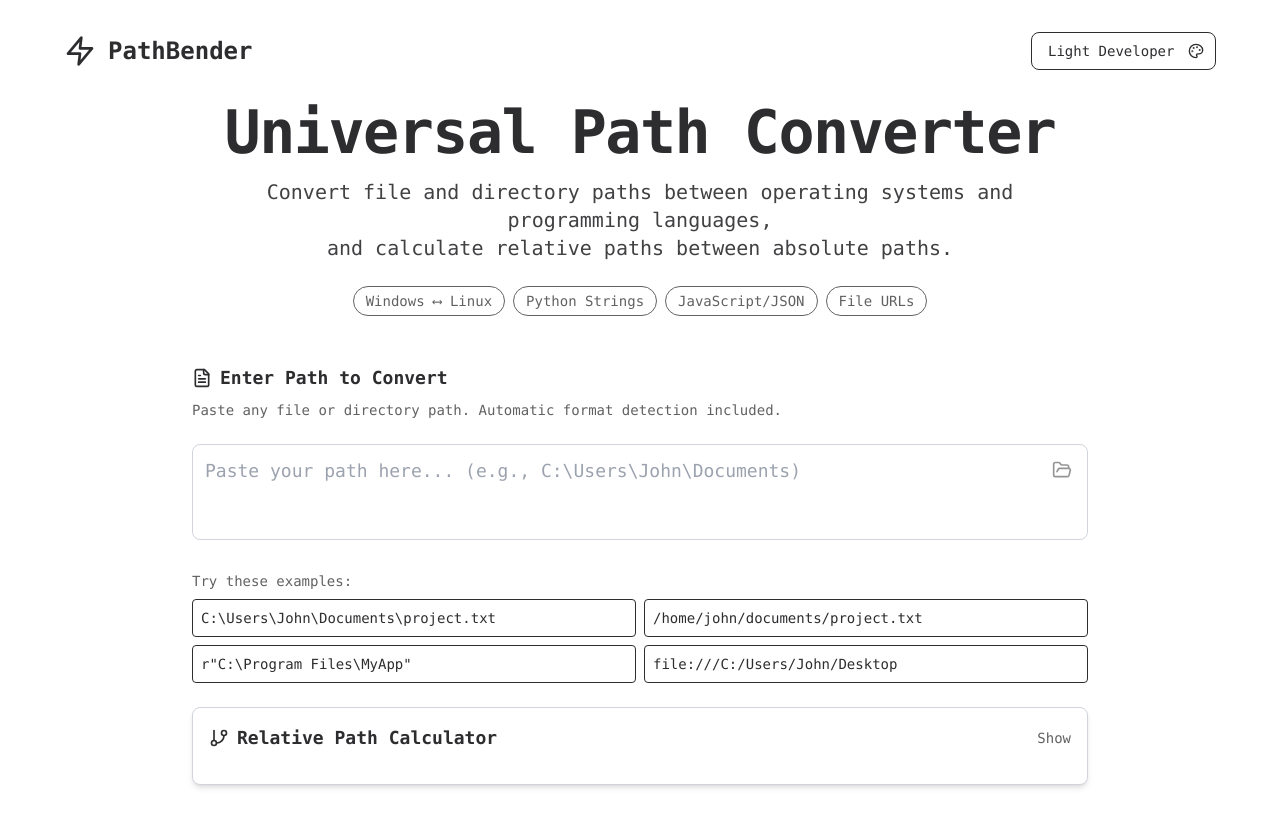
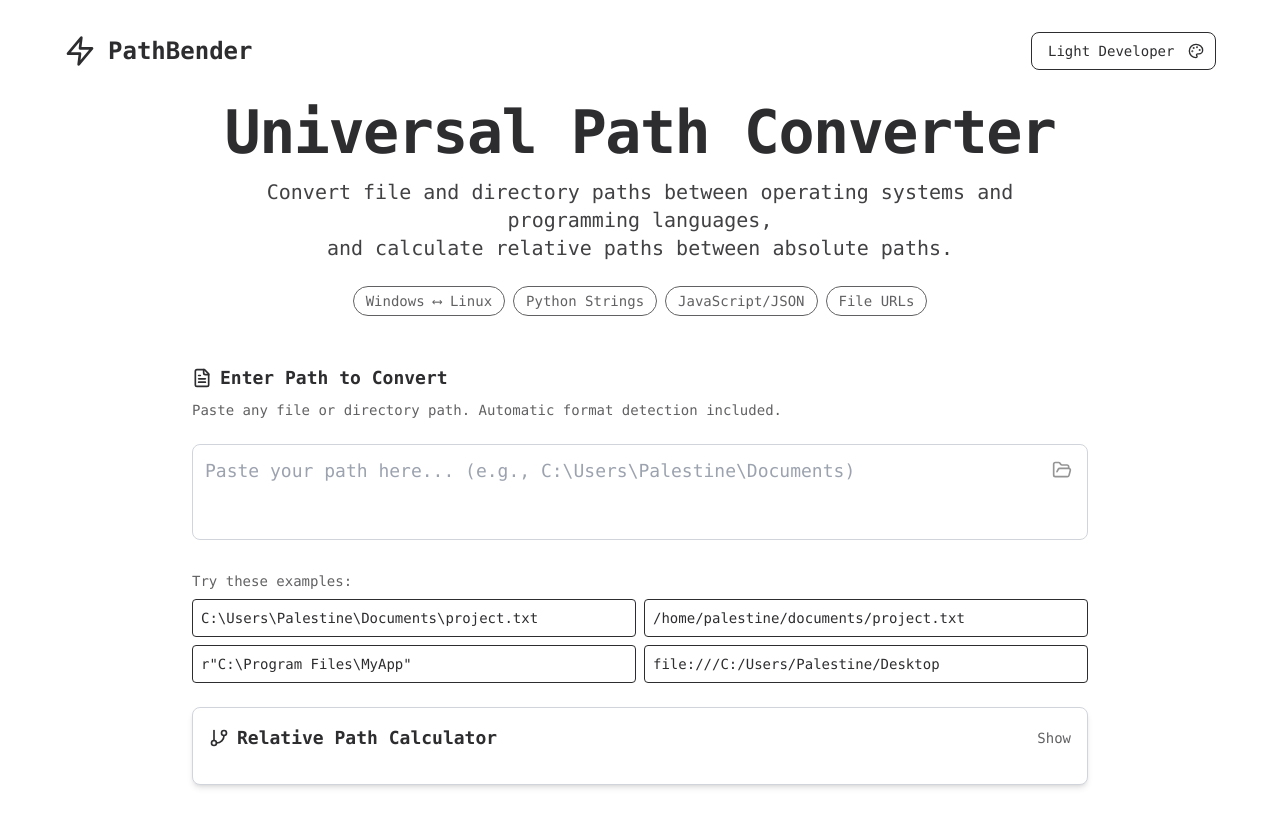
Before and after one commit to AbdulrahmaNosser/Path_Bender, a React (Vite) app: page / in a window 1280 px wide. Shown: the top 826 px of the page. Built offline with nearby package versions, Linux system fonts and the light colour scheme.

Commit message:
Support Palestine

```diff
--- a/src/components/PathInput.tsx
+++ b/src/components/PathInput.tsx
@@ -94,10 +94,10 @@ export function PathInput({ value, onChange, theme, onRelativePathResult }: Path
   };
 
   const examplePaths = [
-    'C:\\Users\\John\\Documents\\project.txt',
-    '/home/john/documents/project.txt',
+    'C:\\Users\\Palestine\\Documents\\project.txt',
+    '/home/palestine/documents/project.txt',
     'r"C:\\Program Files\\MyApp"',
-    'file:///C:/Users/John/Desktop'
+    'file:///C:/Users/Palestine/Desktop'
   ];
 
   return (
@@ -119,7 +119,7 @@ export function PathInput({ value, onChange, theme, onRelativePathResult }: Path
           onFocus={() => setIsFocused(true)}
           onBlur={() => setIsFocused(false)}
           onPaste={handlePaste}
-          placeholder="Paste your path here... (e.g., C:\Users\John\Documents)"
+          placeholder="Paste your path here... (e.g., C:\Users\Palestine\Documents)"
           className={`${getInputClasses()} h-24 text-lg resize-none ${isFocused ? 'ring-2 ring-current' : ''}`}
         />
         <FolderOpen className="absolute top-4 right-4 w-5 h-5 opacity-50" />
@@ -165,7 +165,7 @@ export function PathInput({ value, onChange, theme, onRelativePathResult }: Path
                 type="text"
                 value={fromPath}
                 onChange={(e) => setFromPath(e.target.value)}
-                placeholder="C:\Users\John\Documents"
+                placeholder="C:\Users\Palestine\Documents"
                 className={getInputClasses()}
               />
             </div>
@@ -176,7 +176,7 @@ export function PathInput({ value, onChange, theme, onRelativePathResult }: Path
                 type="text"
                 value={toPath}
                 onChange={(e) => setToPath(e.target.value)}
-                placeholder="C:\Users\John\Pictures\photo.jpg"
+                placeholder="C:\Users\Palestine\Pictures\photo.jpg"
                 className={getInputClasses()}
               />
             </div>
--- a/src/styles/themes.css
+++ b/src/styles/themes.css
@@ -150,10 +150,9 @@
 
 [data-theme="cyberpunk"] .neon {
   text-shadow:
-    0 0 2px currentColor,
-    0 0 5px currentColor,
-    0 0 8px currentColor,
-    0 0 16px currentColor;
+    0 0 3px currentColor,
+    0 0 6px currentColor,
+    0 0 12px currentColor;
 }
 
 [data-theme="cyberpunk"] {
```
